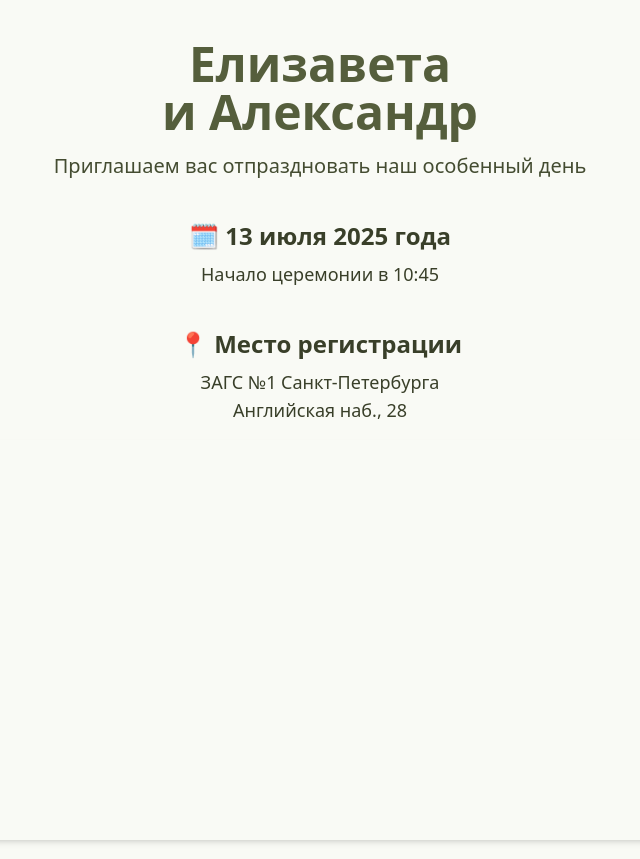
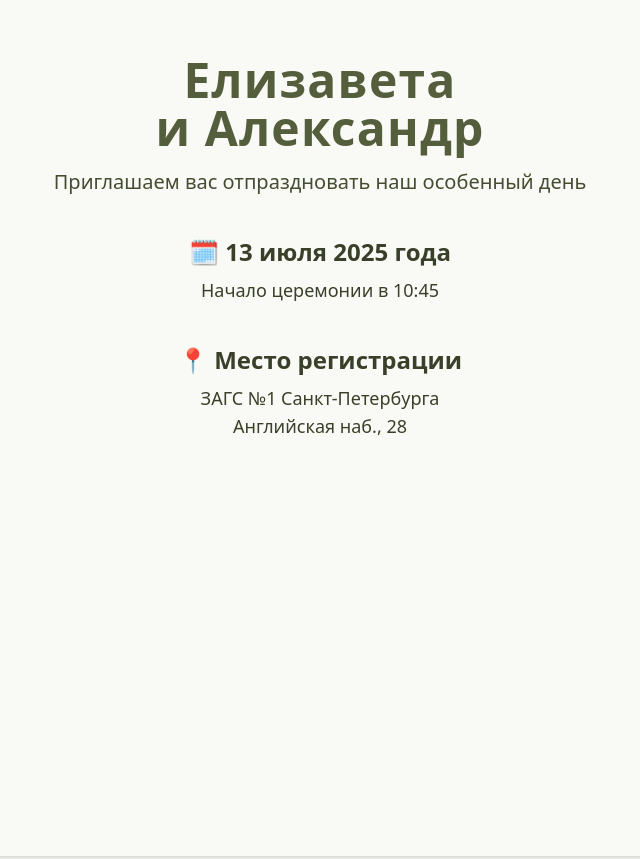
Before and after one commit to MrKozelberg/wedding, a plain HTML site: page index.html in a window 1280 px wide. Shown: the top 859 px of the page, without its empty margins (320-960 px from the left). Drawn offline with nearby package versions, Linux system fonts and the light colour scheme.

Commit message:
Update index.html

```diff
--- a/index.html
+++ b/index.html
@@ -34,10 +34,15 @@
 </head>
 <body class="bg-olive-50 text-olive-900 font-sans">
   <div class="max-w-3xl mx-auto px-4 py-10 text-center">
-    <h1 class="text-4xl sm:text-5xl font-semibold text-olive-700 leading-snug">
-      Елизавета<br />и Александр
-    </h1>
-    <p class="text-lg sm:text-xl mt-4 text-olive-800">Приглашаем вас отпраздновать наш особенный день</p>
+    <header class="mt-4 mb-10">
+      <h1 class="text-4xl sm:text-5xl font-semibold text-olive-700 leading-snug tracking-wide">
+        <span class="block">Елизавета</span>
+        <span class="block">и Александр</span>
+      </h1>
+      <p class="text-lg sm:text-xl mt-4 text-olive-800">
+        Приглашаем вас отпраздновать наш особенный день
+      </p>
+    </header>
 
 
     <div class="mt-10">
```
